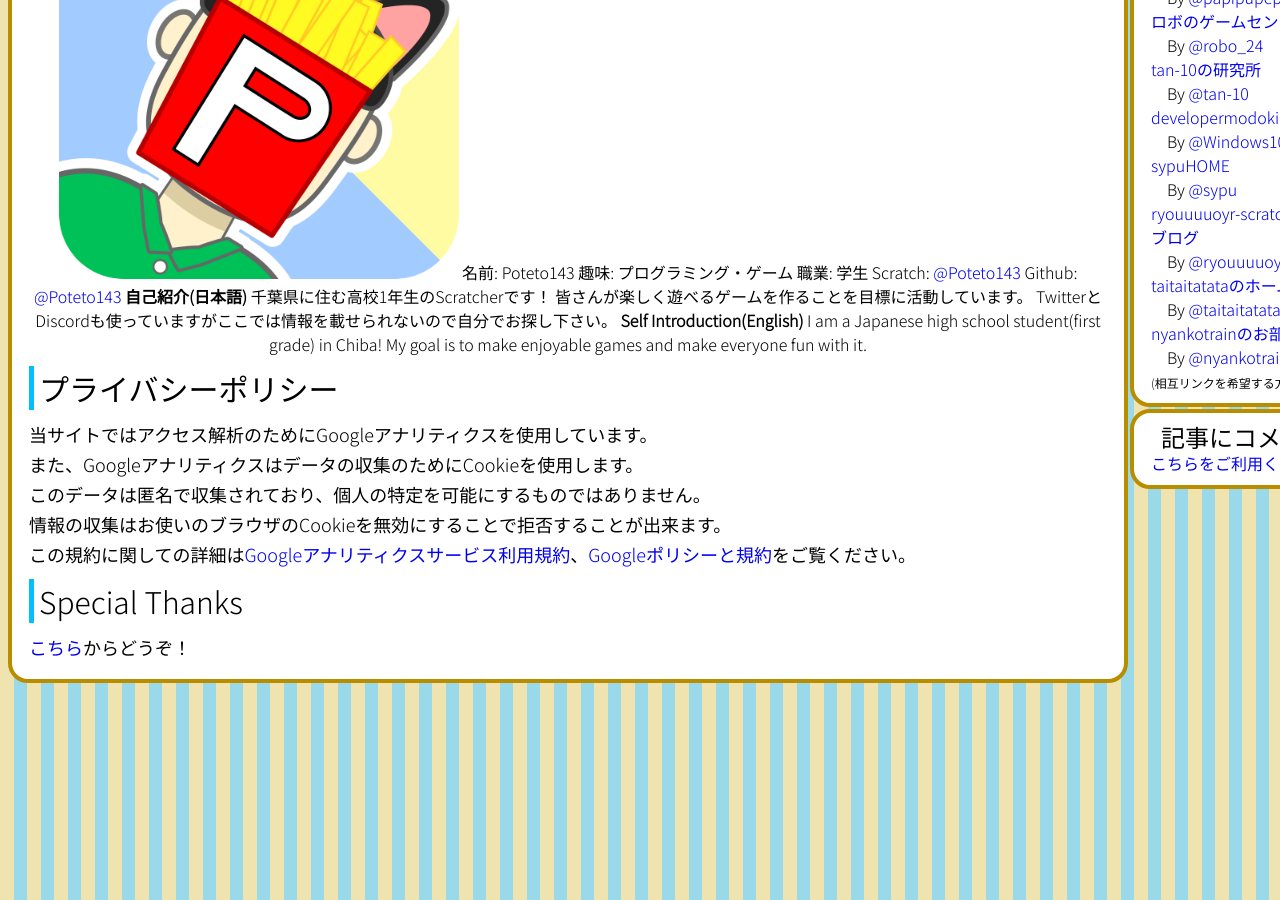
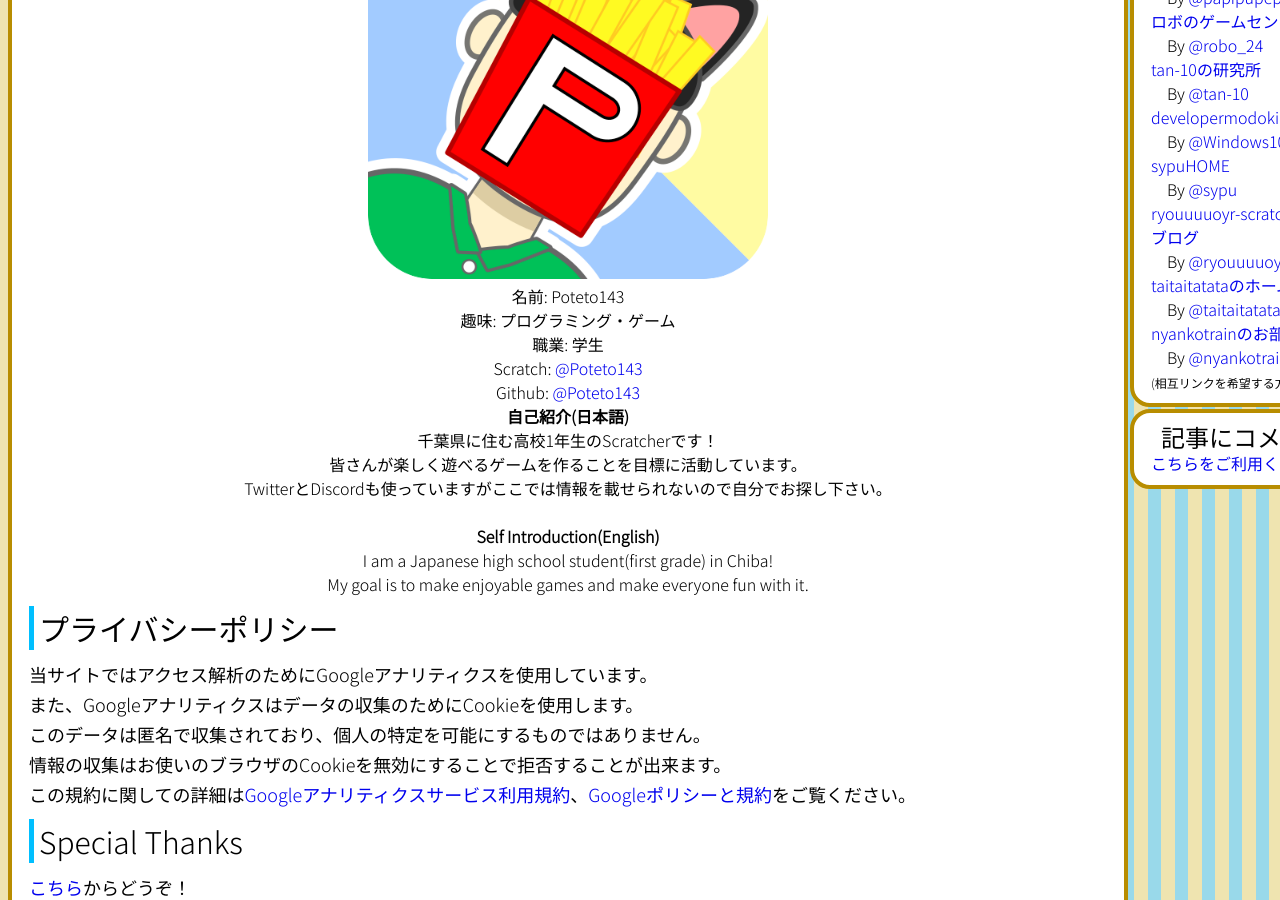
Before and after one commit to Poteto143/Poteto143s_diary, a Jekyll site: the page built from index.md, in a window 1280 px wide and 900 px high, scrolled down 573 px. Built offline with Jekyll 4.4.1, drawn with Linux system fonts in a browser that asks for light colours.

Commit message:
やむなく改行タグを使用

```diff
--- a/index.md
+++ b/index.md
@@ -17,29 +17,30 @@ Poteto143's diaryへようこそ!
 ## 私のプロフィール
 <div style="text-align:center;">
 <img src="assets/images/Icon.png" width="400px" height="400px" style=" border-radius: 10px;">
-
+<br>
 名前: Poteto143
-
+<br>
 趣味: プログラミング・ゲーム
-
+<br>
 職業: 学生
-
+<br>
 Scratch: <a href="https://scratch.mit.edu/users/Poteto143/">@Poteto143</a>
-
+<br>
 Github: <a href="https://github.com/Poteto143">@Poteto143</a>
-
+<br>
 <b>自己紹介(日本語)</b>
-
+<br>
 千葉県に住む高校1年生のScratcherです！
-
+<br>
 皆さんが楽しく遊べるゲームを作ることを目標に活動しています。
-
+<br>
 TwitterとDiscordも使っていますがここでは情報を載せられないので自分でお探し下さい。
-
+<br>
+<br>
 <b>Self Introduction(English)</b>
-
+<br>
 I am a Japanese high school student(first grade) in Chiba!
-
+<br>
 My goal is to make enjoyable games and make everyone fun with it.
 </div>
 
```
